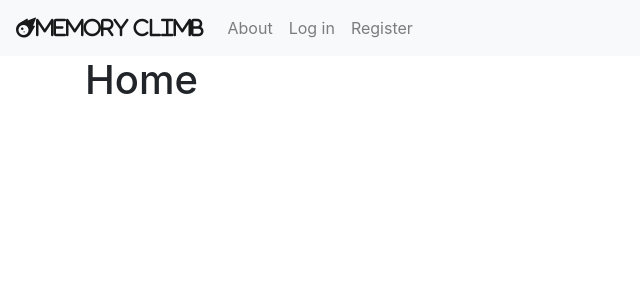
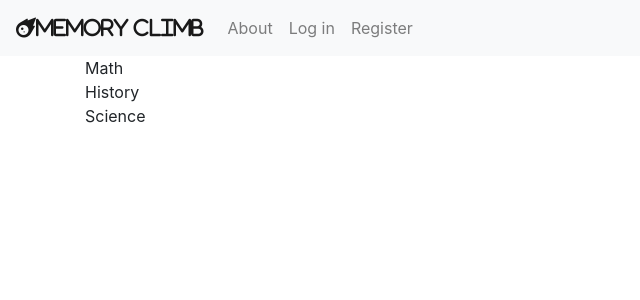
Before and after one commit to Pi-face/Project-4, a React (Create React App) app in the folder Front-end/memory-climb/: page / in a window 1280 px wide. Shown: the top 300 px of the page, without its empty margins (0-640 px from the left). Built offline with nearby package versions, Linux system fonts and the light colour scheme.

Commit message:
Got categories to show

```diff
--- a/Front-end/memory-climb/src/App.js
+++ b/Front-end/memory-climb/src/App.js
@@ -5,10 +5,14 @@ import Header  from './components/layout/Header';
 import Home from './components/pages/Home';
 import About from './components/pages/About';
 import 'bootstrap/dist/css/bootstrap.min.css';
+
+import CategoryState from './context/category/CategoryState'
+
 function App() {
   return (
+    <CategoryState>
     <Router>
-     <Fragment>
+        <Fragment>
 
         <Header />
 
@@ -19,8 +23,9 @@ function App() {
             </Switch>
            </div>
 
-     </Fragment>
-    </Router>
+        </Fragment>
+       </Router>
+    </CategoryState>
   );
 }
 
--- /dev/null
+++ b/Front-end/memory-climb/src/components/categories/Categories.js
@@ -0,0 +1,17 @@
+import React,{Fragment, useContext} from 'react';
+import CategoryContext from '../../context/category/categoryContext';
+
+const Categories = () => {
+   const categoryContext = useContext(CategoryContext);
+
+   const { category } = categoryContext;
+
+
+    return(
+        <Fragment>
+        {category.map(cate => <div className='category'>{cate.title}</div>)}
+        </Fragment>
+    )
+}
+
+export default Categories
--- a/Front-end/memory-climb/src/components/layout/Header.js
+++ b/Front-end/memory-climb/src/components/layout/Header.js
@@ -1,6 +1,6 @@
 import React from 'react';
 // import PropTypes from 'prop-types';
-import {Navbar,Nav,NavDropdown,Form,FormControl,Button} from 'react-bootstrap';
+import {Navbar,Nav} from 'react-bootstrap';
 import Home from '../pages/Home';
 
 
@@ -8,6 +8,7 @@ import Home from '../pages/Home';
 
 const Header = () =>{
     return(
+<div className='header'>
 <Navbar bg="light" expand="lg">
   <Navbar.Brand href="/"className='fas fa-meteor'>Memory Climb</Navbar.Brand>
   <Navbar.Toggle aria-controls="basic-navbar-nav" />
@@ -19,6 +20,7 @@ const Header = () =>{
     </Nav>
   </Navbar.Collapse>
 </Navbar>
+</div>
     )
 }
 
--- a/Front-end/memory-climb/src/components/pages/About.js
+++ b/Front-end/memory-climb/src/components/pages/About.js
@@ -5,7 +5,7 @@ const About = () => {
         <div>
           <h1>About This App</h1>
           <p className="my-1">
-            This is a full stack Flashcard Creator.
+            This is a Fucking full stack application.
           </p>
         </div>
     )
--- a/Front-end/memory-climb/src/components/pages/Home.js
+++ b/Front-end/memory-climb/src/components/pages/Home.js
@@ -1,10 +1,17 @@
-import React from 'react';
+import React, { Fragment } from 'react';
+import Categories from '../categories/Categories';
 
 const Home = () => {
     return(
+    <div className='categories'>
         <div>
-            <h1>Home</h1>
+            {/* {Categories Section} */}
         </div>
+        <div>
+       <Categories/>
+       </div>
+    </div>
+
     )
 }
 
--- /dev/null
+++ b/Front-end/memory-climb/src/context/category/CategoryState.js
@@ -0,0 +1,65 @@
+import React, {useReducer} from 'react';
+import uuid from 'uuid';
+import CategoryContext from './categoryContext';
+import categoryReducer from './categoryReducer';
+import {
+    ADD_CATEGORY,
+    DELETE_CATEGORY,
+    SET_CURRENT,
+    CLEAR_CURRENT,
+    UPDATE_CATEGORY,
+    FILTER_CATEGORY,
+    CLEAR_FILTER
+} from '../typesCategory';
+
+const CategoryState = props =>{
+    const initialState = {
+      category:[
+        {
+            id:1,
+            title:"Math",
+
+        },
+        {
+            id:2,
+            title:"History",
+
+        },
+        {
+            id:3,
+            title:"Science",
+
+        }
+      ]
+    }
+
+
+
+    const [state,dispatch] = useReducer(categoryReducer, initialState)
+
+    //ADD Category
+
+    //DELETE Category
+
+    //SET CURRENT Category
+
+    //CLEAR CURRENT Category
+
+    //UPDATE Category
+
+    //FILTER Category
+
+    //CLEAR FILTER
+    // console.log('STATE IN CATEGORY STATE',state)
+    return(
+        <CategoryContext.Provider
+        value={{
+            category:state.category
+        }}>
+            {props.children}
+        </CategoryContext.Provider>
+
+    )
+}
+
+export default CategoryState;
--- /dev/null
+++ b/Front-end/memory-climb/src/context/category/categoryContext.js
@@ -0,0 +1,5 @@
+import {createContext} from 'react';
+
+const categoryContext = createContext();
+
+export default categoryContext
--- /dev/null
+++ b/Front-end/memory-climb/src/context/typesCategory.js
@@ -0,0 +1,9 @@
+export const ADD_CATEGORY = 'ADD_CATEGORY';
+export const DELETE_CATEGORY = 'DELETE_CATEGORY';
+export const SET_CURRENT = 'SET_CURRENT';
+export const CLEAR_CURRENT = 'CLEAR_CURRENT';
+export const UPDATE_CATEGORY = 'UPDATE_CATEGORY';
+export const FILTER_CATEGORY = 'FILTER_CATEGORY';
+export const CLEAR_FILTER = 'CLEAR_FILTER';
+export const SET_ALERT = 'SET_ALERT';
+export const REMOVE_ALERT = 'REMOVE_ALERT';
```
Also changed, not shown: Front-end/memory-climb/src/components/categories/Categoryitem.js (added), Front-end/memory-climb/src/components/pages/Cards.js (added), Front-end/memory-climb/src/components/pages/Category.js (added), Front-end/memory-climb/src/context/category/categoryReducer.js (added).
